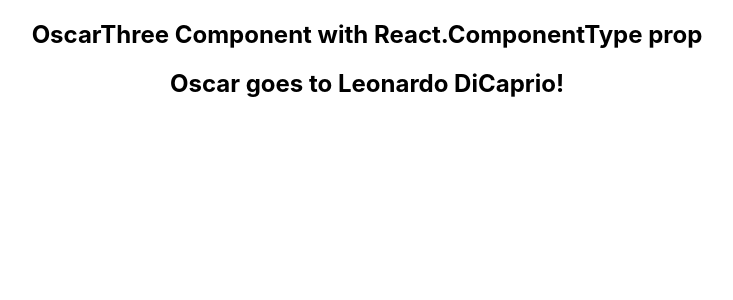
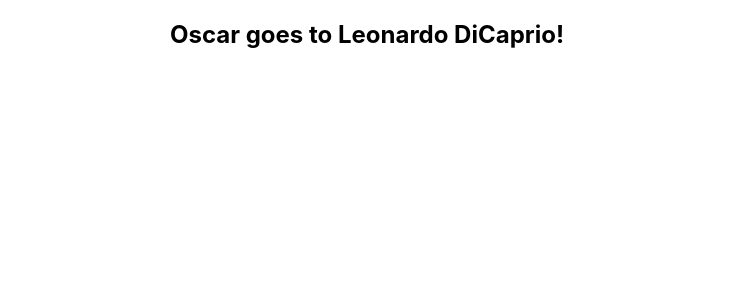
Before and after one commit to deniselupe/react-typescript-demo, a React (Create React App) app: page / in a window 1280 px wide. Shown: the top 300 px of the page, without its empty margins (273-1006 px from the left). Built offline with nearby package versions, Linux system fonts and the light colour scheme.

Commit message:
Pass component in as a React.ComponentType children prop

```diff
--- a/src/App.tsx
+++ b/src/App.tsx
@@ -1,6 +1,6 @@
 import './App.css';
-import OscarHeader from './components/OscarHeader';
-import OscarThree from './components/OscarThree';
+import OscarHeader from './components/practice/OscarHeader';
+import OscarFour from './components/practice/OscarFour';
 
 /*
     React.ReactNode, React.ComponentType, and JSX.Element are all types in React that represent
@@ -37,7 +37,7 @@ import OscarThree from './components/OscarThree';
 function App() {
     return(
         <div className='App'>
-            <OscarThree component={OscarHeader} />
+            <OscarFour>{OscarHeader}</OscarFour>
         </div>
     );
 }
--- a/src/components/OscarHeader.tsx
+++ /dev/null
@@ -1,20 +0,0 @@
-/*
-    <OscarHeader /> has been updated to return <h2>Oscar goes to Leonardo DiCaprio!</h2>.
-    The string that will be passed in the prop is going to be 'Oscar goes to Leonardo DiCaprio!'.
-
-    I am going to create an <OscarThree /> that will accept a component as a prop named
-    'component', and so it's prop type will be set to React.ComponentType.
-
-    I am going to pass 'OscarHeader' as the component prop to <OscarThree />, and then
-    within <OscarThree /> I am going to render <OscarHeader />.
-
-    Let's see how to make <OscarThree /> render without any TypeScript errors.
-*/
-
-const OscarHeader = () => {
-    return (
-        <h2>Oscar goes to Leonardo DiCaprio!</h2>
-    );
-};
-
-export default OscarHeader;
--- /dev/null
+++ b/src/components/practice/OscarFour.tsx
@@ -0,0 +1,13 @@
+interface OscarFourProps {
+    children: React.ComponentType;
+};
+
+const OscarFour = ({ children }: OscarFourProps) => {
+    const Component = children;
+
+    return (
+        <div><Component /></div>
+    );
+};
+
+export default OscarFour;
--- /dev/null
+++ b/src/components/practice/OscarHeader.tsx
@@ -0,0 +1,22 @@
+/*
+    <OscarHeader /> has been updated to return <h2>Oscar goes to Leonardo DiCaprio!</h2>.
+
+    I am going to create an <OscarFour /> component that will accept a children prop.
+    The children prop for <OscarFour /> will be of type React.ComponentType.
+
+    The goal is to pass <OscarHeader /> into <OscarFour /> as a children prop.
+
+    The goal of this practice is to see if it's even possible to pass in components as children
+    using `children: React.ComponentType`.
+
+    The result.. I think I'll just stick to using JSX.Element or React.ReactNode if I'm going
+    to pass a component in as a children prop. It's just easier this way.
+*/
+
+const OscarHeader = () => {
+    return (
+        <h2>Oscar goes to Leonardo DiCaprio!</h2>
+    );
+};
+
+export default OscarHeader;
```
Also changed, not shown: src/components/practice/OscarOne.tsx (renamed from src/components/OscarOne.tsx), src/components/practice/OscarThree.tsx (renamed from src/components/OscarThree.tsx), src/components/practice/OscarTwo.tsx (renamed from src/components/OscarTwo.tsx).
